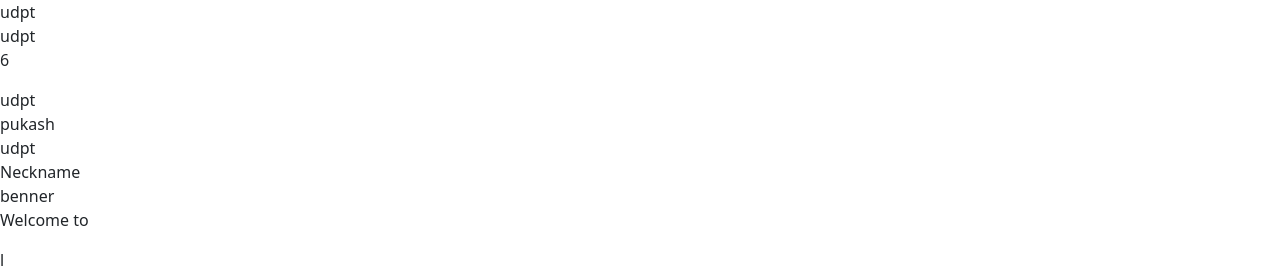
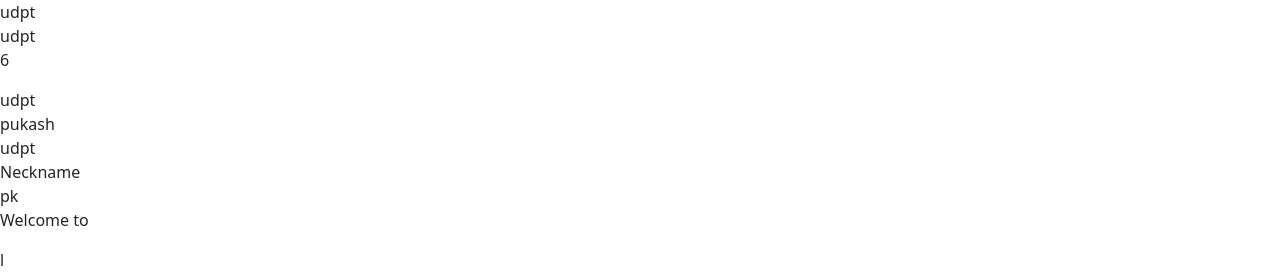
Before and after one commit to Anand370/po-practice-react-app, a React (Vite) app: page / in a window 1280 px wide. Shown: the top 274 px of the page. Built offline with nearby package versions, Linux system fonts and the light colour scheme.

Commit message:
pk changes

```diff
--- a/src/Sdpt.jsx
+++ b/src/Sdpt.jsx
@@ -10,7 +10,7 @@ function Sdpt() {
      <div>pukash</div>
      <div>udpt</div>
       <div>Neckname</div>
-      <div>benner</div>
+      <div>pk</div>
      <p>Welcome to </p>
      <p>l</p>
      <p>jdfmnbdm </p>
```
